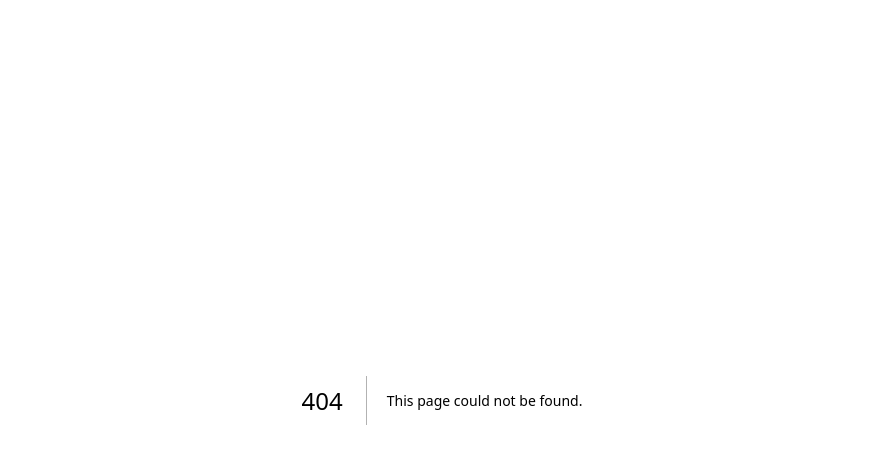
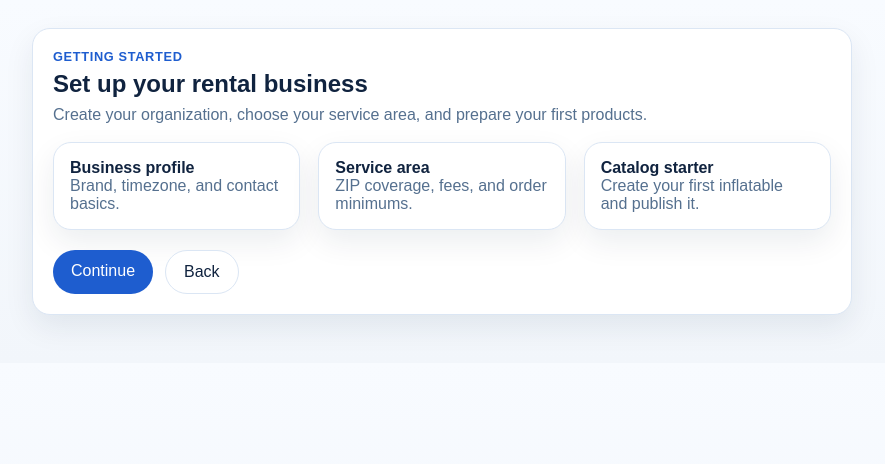
Before and after one commit to kkoly10/rental-software, a Next.js app: page /onboarding in a window 1280 px wide. Before the commit this address had no page. Shown: the top 464 px of the page, without its empty margins (198-1083 px from the left). Built offline with nearby package versions, Linux system fonts and the light colour scheme.

Commit message:
Add onboarding page scaffold

```diff
--- /dev/null
+++ b/app/onboarding/page.tsx
@@ -0,0 +1,28 @@
+import Link from "next/link";
+
+export default function OnboardingPage() {
+  return (
+    <main className="page">
+      <div className="container" style={{ maxWidth: 820 }}>
+        <section className="panel">
+          <div className="section-header">
+            <div>
+              <div className="kicker">Getting started</div>
+              <h1 style={{ margin: "6px 0 8px" }}>Set up your rental business</h1>
+              <div className="muted">Create your organization, choose your service area, and prepare your first products.</div>
+            </div>
+          </div>
+          <div className="grid grid-3">
+            <div className="order-card"><strong>Business profile</strong><div className="muted">Brand, timezone, and contact basics.</div></div>
+            <div className="order-card"><strong>Service area</strong><div className="muted">ZIP coverage, fees, and order minimums.</div></div>
+            <div className="order-card"><strong>Catalog starter</strong><div className="muted">Create your first inflatable and publish it.</div></div>
+          </div>
+          <div style={{ marginTop: 20, display: "flex", gap: 12 }}>
+            <Link href="/dashboard" className="primary-btn">Continue</Link>
+            <Link href="/signup" className="secondary-btn">Back</Link>
+          </div>
+        </section>
+      </div>
+    </main>
+  );
+}
```
